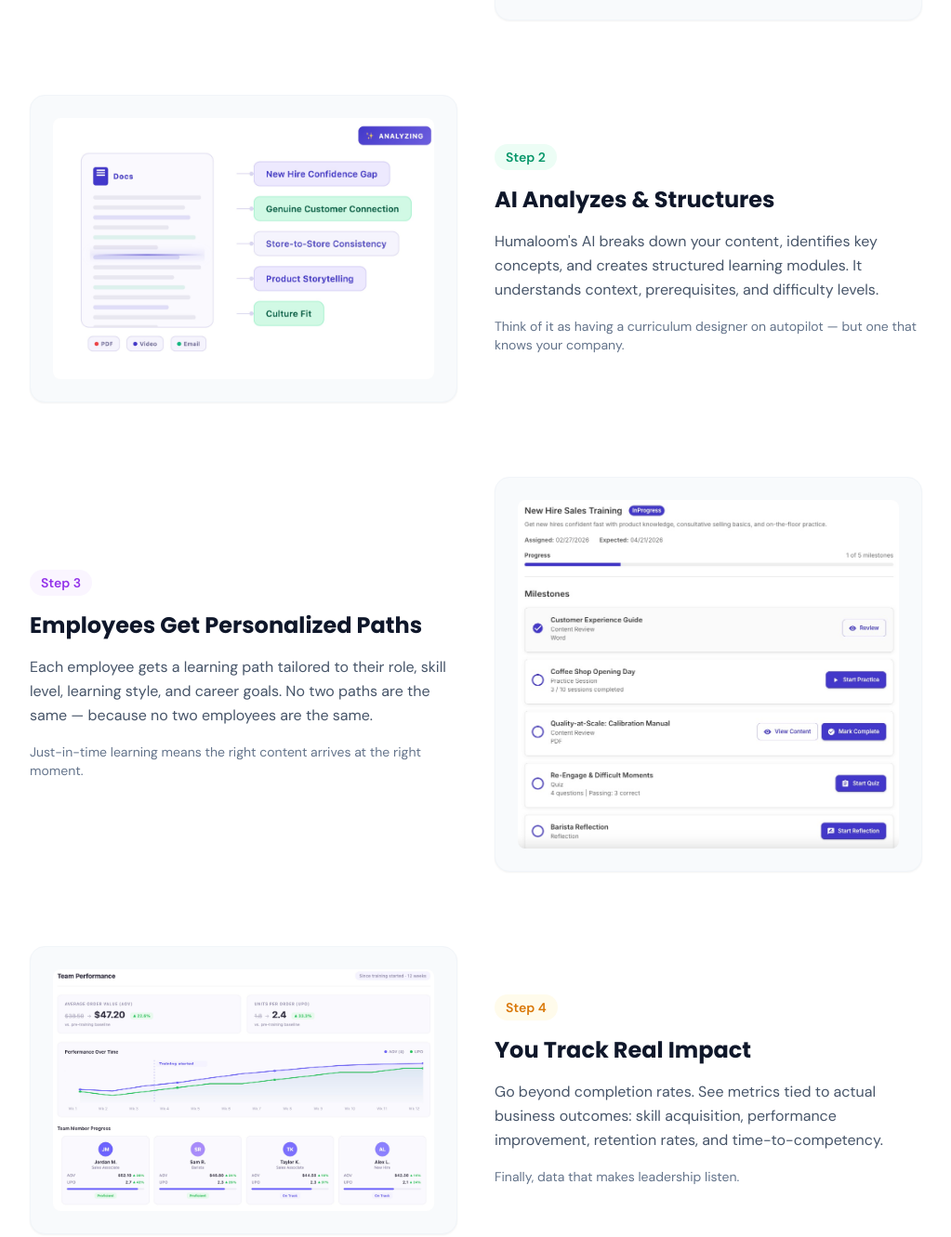
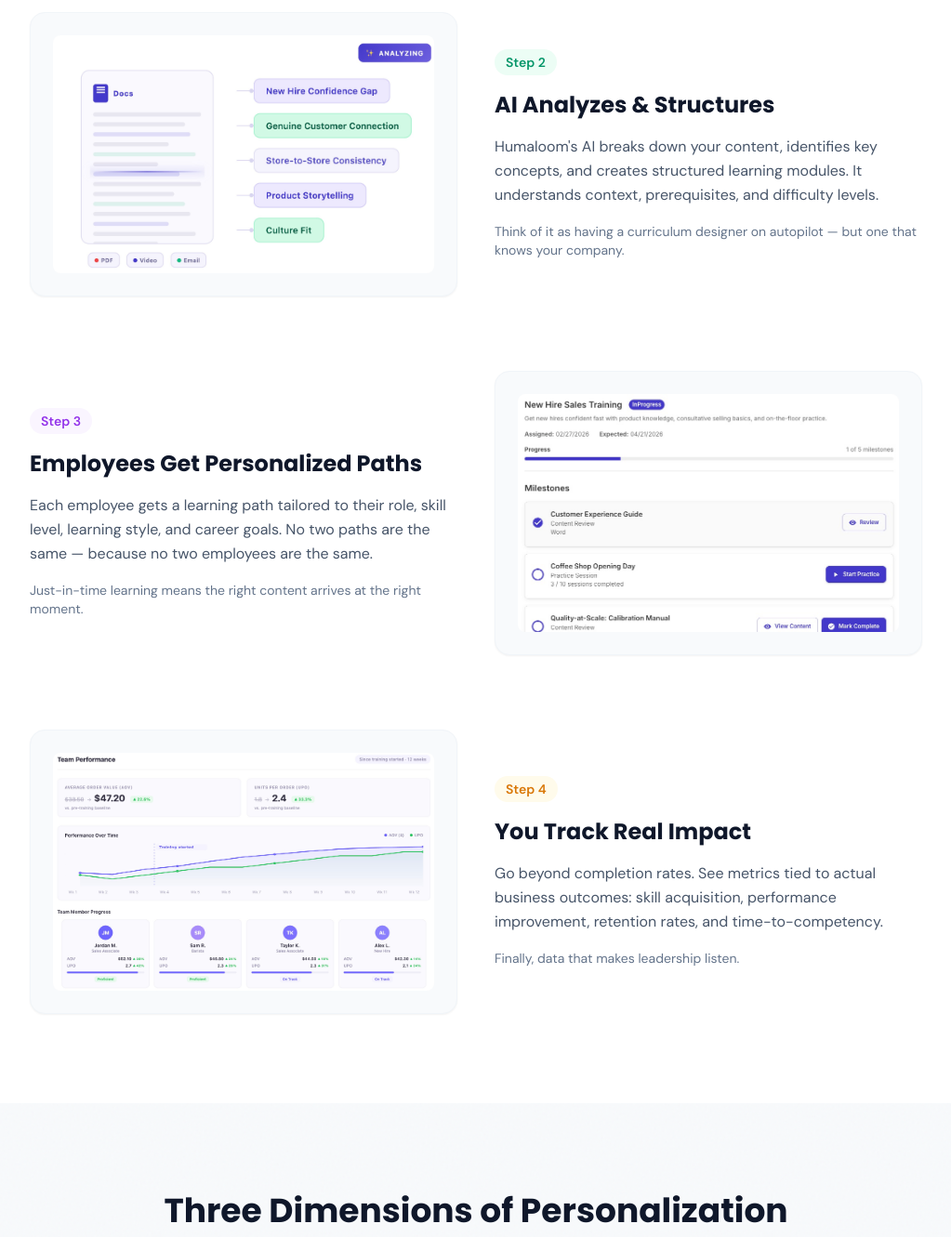
Before and after one commit to rami-humaloom/website, a website: page how-it-works.html in a window 1280 px wide. Shown: the part 1005-2336 px from the top of the page at 93% size, without its empty margins (128-1151 px from the left). Drawn offline with Linux system fonts and the light colour scheme.

Commit message:
How it works - make step images same size

```diff
--- a/how-it-works.html
+++ b/how-it-works.html
@@ -108,7 +108,9 @@
                     </div>
                     <div class="order-1 md:order-2">
                         <div class="bg-slate-50 rounded-2xl p-6 border border-slate-100 shadow-sm">
-                            <img src="/assets/images/step-upload.jpg" alt="Humaloom file upload interface showing drag-and-drop area for training materials" class="w-full rounded-lg">
+                            <div class="h-64 overflow-hidden rounded-lg">
+                                <img src="/assets/images/step-upload.jpg" alt="Humaloom file upload interface showing drag-and-drop area for training materials" class="w-full">
+                            </div>
                         </div>
                     </div>
                 </div>
@@ -117,7 +119,9 @@
                 <div class="grid md:grid-cols-2 gap-10 items-center mb-16 lg:mb-20 fade-up">
                     <div>
                         <div class="bg-slate-50 rounded-2xl p-6 border border-slate-100 shadow-sm">
-                            <img src="/assets/images/step-analyze.jpg" alt="Humaloom AI analyzing and structuring training content" class="w-full rounded-lg">
+                            <div class="h-64 overflow-hidden rounded-lg">
+                                <img src="/assets/images/step-analyze.jpg" alt="Humaloom AI analyzing and structuring training content" class="w-full">
+                            </div>
                         </div>
                     </div>
                     <div>
@@ -138,7 +142,9 @@
                     </div>
                     <div class="order-1 md:order-2">
                         <div class="bg-slate-50 rounded-2xl p-6 border border-slate-100 shadow-sm">
-                            <img src="/assets/images/step-personalize.jpg" alt="Personalized learning dashboard showing individual employee training paths" class="w-full rounded-lg">
+                            <div class="h-64 overflow-hidden rounded-lg">
+                                <img src="/assets/images/step-personalize.jpg" alt="Personalized learning dashboard showing individual employee training paths" class="w-full">
+                            </div>
                         </div>
                     </div>
                 </div>
@@ -147,7 +153,9 @@
                 <div class="grid md:grid-cols-2 gap-10 items-center fade-up">
                     <div>
                         <div class="bg-slate-50 rounded-2xl p-6 border border-slate-100 shadow-sm">
-                            <img src="/assets/images/step-roi.jpg" alt="Humaloom analytics dashboard showing ROI metrics and performance data" class="w-full rounded-lg">
+                            <div class="h-64 overflow-hidden rounded-lg">
+                                <img src="/assets/images/step-roi.jpg" alt="Humaloom analytics dashboard showing ROI metrics and performance data" class="w-full">
+                            </div>
                         </div>
                     </div>
                     <div>
```
